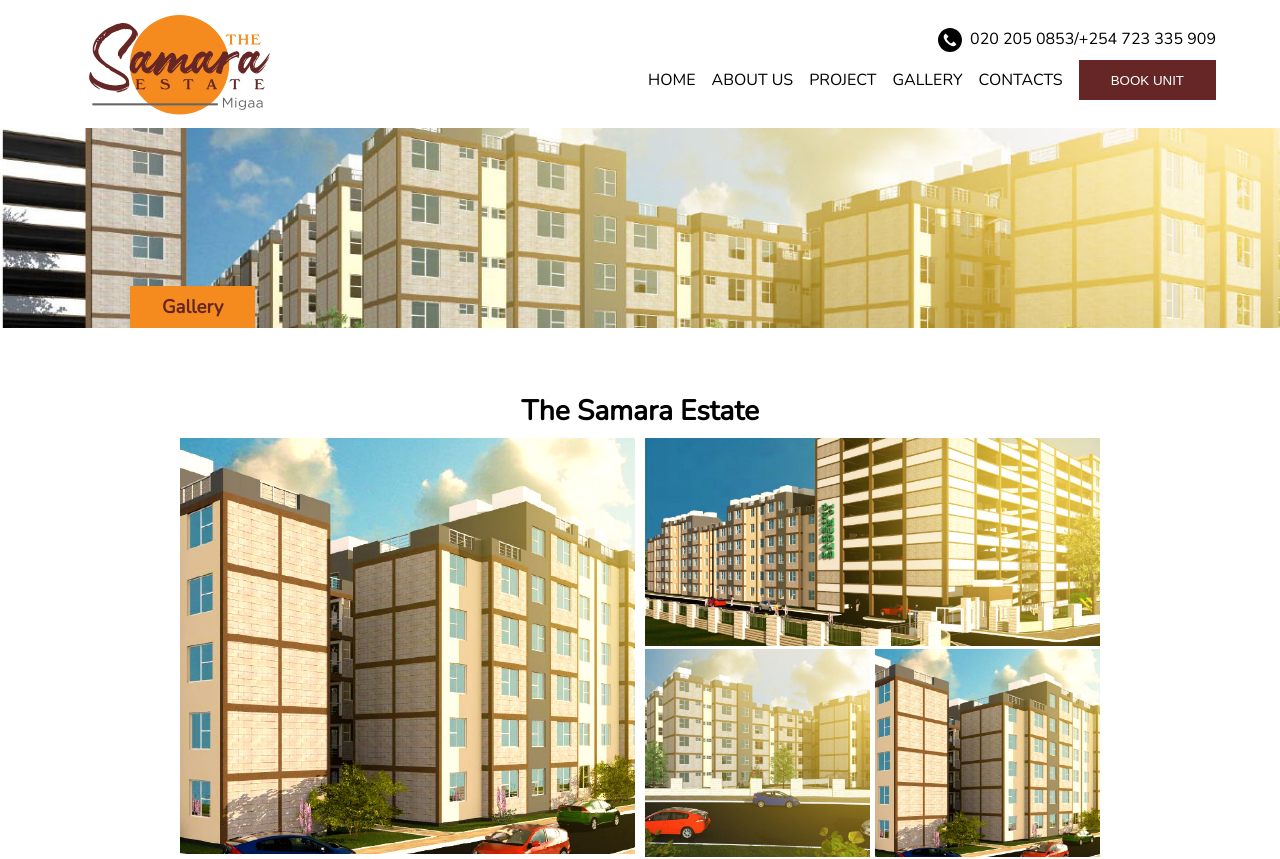
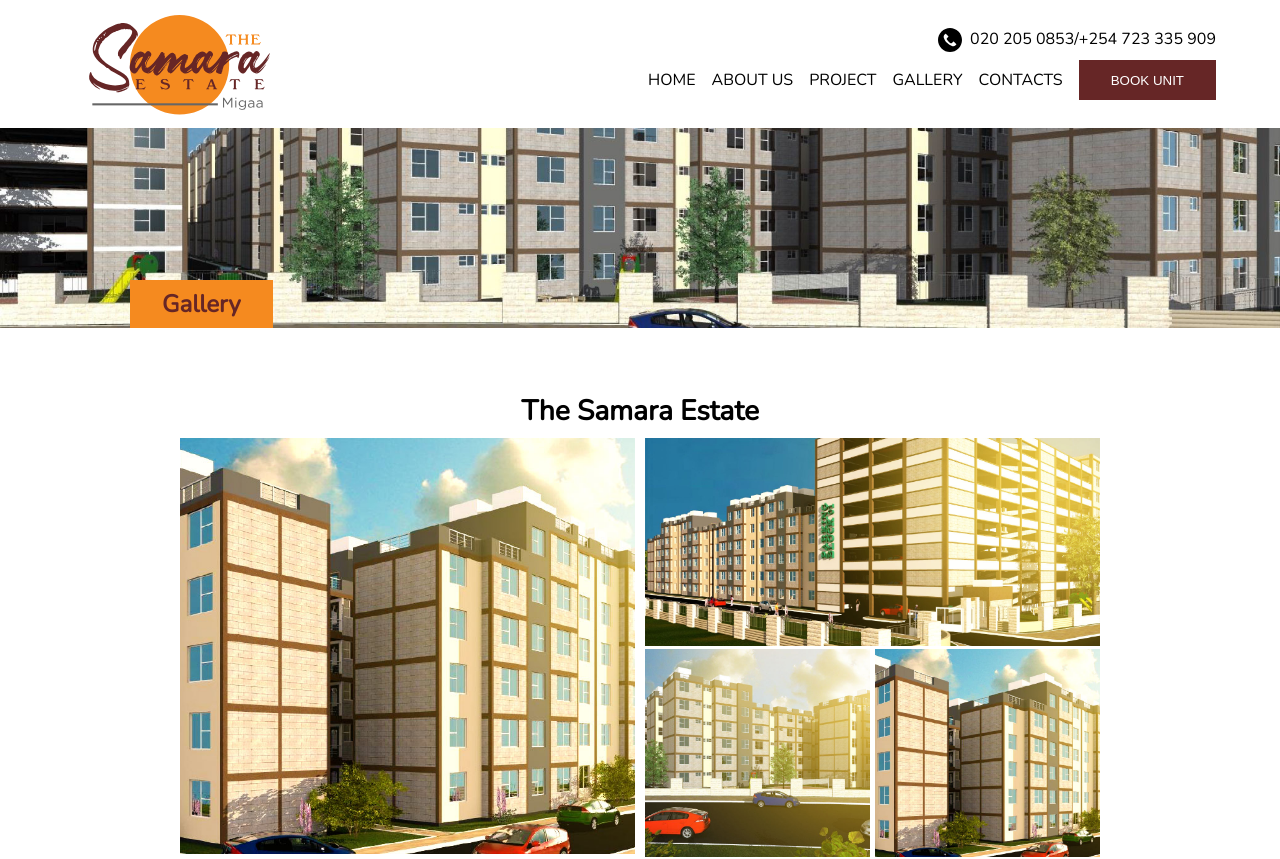
Before and after one commit to dennismiano/samara, a Nuxt app: page /gallery in a window 1280 px wide. Shown: the top 859 px of the page. Built offline with nearby package versions, Linux system fonts and the light colour scheme.

Commit message:
clean up

```diff
--- a/components/base/Slider.vue
+++ b/components/base/Slider.vue
@@ -51,19 +51,19 @@
           slides: [
             {
               'h2': 'The Samara Estate',
-              'p': 'An assurance of quality living',
+              'p': 'Quality living',
               'img': '/img/slider1.jpg'
             },
 
             {
-              'h2': 'Sports Recreational Facilities',
-              'p': 'property boasts of a modern gym facility within the shopping mall ',
+              'h2': 'The Samara Estate',
+              'p': 'Property boasts of a modern gym facility within the shopping mall ',
               'img': '/img/slider2.jpg'
             },
 
             {
-              'h2': 'The Landscaping',
-              'p': 'incorporates the finest aspects of luscious green grass, scattered trees and beautiful architecture.',
+              'h2': 'The Samara Estate',
+              'p': 'Incorporates the finest aspects of luscious green grass, scattered trees and beautiful architecture.',
               'img': '/img/slider3.jpg'
             },
 
@@ -101,7 +101,7 @@
 
         methods: {
           startSlider() {
-           this.timer = setInterval(this.next, 3000);
+           this.timer = setInterval(this.next, 4000);
           },
 
           stopSlider() {
@@ -155,7 +155,7 @@
 
 
   .slider-wrapper{
-    height:80vh;
+    height:60vh;
     position: relative;
     background-color: #989898;
 
@@ -171,7 +171,7 @@
       background-size: cover;
       background-image: url(/img/home-slider.jpg);
       font-family: $source-pro;
-      height: 80vh;
+      height: 60vh;
       position: relative;
       justify-content: center;
 
--- a/components/menu/AppHeader.vue
+++ b/components/menu/AppHeader.vue
@@ -60,7 +60,7 @@
             <p @click="toggleMenu(), goToHome()">HOME</p>
             <p @click="toggleMenu(), goToAbout()">ABOUT US</p>
             <p @click="toggleMenu(), goToProjects()">PROJECT</p>
-            <p @click="toggleMenu(), goToAbout()">GALLERY</p>
+            <p @click="toggleMenu(), goToGallery()">GALLERY</p>
             <p @click="toggleMenu(), goToAbout()">CONTACTS</p>
             <button @click="toggleMenu(), toggleModal(), bookUnit()">BOOK UNIT</button>
         </div>
@@ -106,6 +106,10 @@
 
         goToProjects(){
           this.$router.replace('/projects')
+        },
+
+        goToGallery(){
+          this.$router.replace('/gallery')
         },
         toggleMenu(){
           const mq = window.matchMedia( "(min-width: 50em)" );
--- a/pages/about/index.vue
+++ b/pages/about/index.vue
@@ -6,7 +6,6 @@
         <div class="about-samara-content">
           <div class="about-samara-content-container">
             <div class="over-view">
-                <h4>The Samara Estate</h4>
                 <h2>Overview</h2>
 
                   <p>The captivatingly beautiful architectural designs were prepared by a leading architectural firm in the country. The units are brilliantly designed for comfort, luxury, giving you the opportunity to build your dream home. Samara Estate, in line with the government’s big 4 agenda on housing, is deliberate in putting up a gated community for affordable and adequate living.
@@ -67,9 +66,13 @@
     width:100%;
     height: 250px;
     background-color: $gray;
-    background-image: url('/img/about-samara-header.jpg');
+    background-image: url('/img/slider3.jpg');
     background-position: center;
     background-size: cover;
+
+    @include breakpoint(phablet){
+      height: 200px;
+    }
   }
 
   .about-samara-content{
@@ -90,13 +93,14 @@
       .over-view{
         width:30%;
         background-color: $primary-color;
-        padding: 1rem;
+        padding: 2rem;
         margin-top: -5rem;
-
 
         @include breakpoint(tablet){
           width: 100%;
-          border-top: 1rem solid $secondary-color;
+          padding: 1rem;
+          padding-top:2rem;
+          padding-bottom: 2rem;
         }
 
         h4{
@@ -116,11 +120,11 @@
         p{
           color: $white;
           line-height: 1.2rem;
+          text-align: left;
+          text-align: justify;
 
             @include breakpoint(phablet){
               font-size: .9rem;
-              text-align: justify;
-              text-align: left;
             }
         }
       }
@@ -141,6 +145,8 @@
         h4{
           font-size: 1.4rem;
           line-height: 1.6rem;
+          text-align: left;
+          text-align: justify;
 
           @include breakpoint(phablet){
             font-size: 1.2rem;
--- a/pages/amenities/index.vue
+++ b/pages/amenities/index.vue
@@ -280,8 +280,11 @@
   .amenities-content{
     display: flex;
     justify-content: center;
-    margin-bottom: 3rem;
-    border-top: 1rem solid $secondary-color;
+    margin-bottom: 5rem;
+
+    @include breakpoint(phablet){
+
+    }
 
     .features{
       width: 30%;
--- a/pages/gallery/index.vue
+++ b/pages/gallery/index.vue
@@ -2,7 +2,7 @@
     <div>
         <div class="gallery-header">
           <div class="gallery-header-container">
-            <h3>Gallery</h3>
+            <h2>Gallery</h2>
           </div>
         </div>
 
@@ -85,16 +85,23 @@
     display: flex;
     height: 200px;
     justify-content: center;
-    background-image: url('/img/projects-cover.jpg');
+    background-image: url('/img/album/images/image3.jpg');
     background-position: center;
     background-size: cover;
+
+    @include breakpoint(phablet){
+      height: 150px;
+    }
+
 
     .gallery-header-container{
       width:1020px;
       display: flex;
       align-items:flex-end;
+      margin-left: 1rem;
+      margin-right: 1rem;
 
-      h3{
+      h2{
         background-color: $secondary-color;
         padding: .5rem 2rem;
         color: $primary-color;
@@ -118,6 +125,10 @@
         text-align: center;
         font-size: 1.5rem;
       }
+
+      @include breakpoint(phablet){
+        margin-top: 2rem;
+      }
     }
   }
 </style>
--- a/pages/projects/index.vue
+++ b/pages/projects/index.vue
@@ -125,6 +125,7 @@
       h2{
         background-color: $secondary-color;
         padding: .5rem 1rem;
+        color: $primary-color;
       }
     }
   }
```
Also changed, not shown: 1 other file (tests, documents, lock files or other folders).
